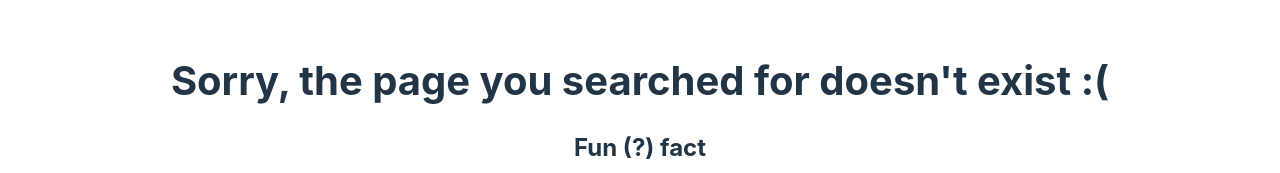
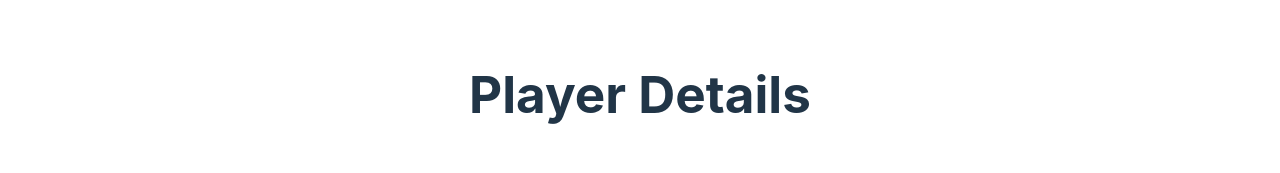
Before and after one commit to marcimerca/Football-Team-Building, a Vue app: page /players/1 in a window 1280 px wide. Shown: the top 173 px of the page. Built offline with nearby package versions, Linux system fonts and the light colour scheme.

Commit message:
route for player-details

```diff
--- a/src/router/index.js
+++ b/src/router/index.js
@@ -3,6 +3,8 @@ import Home from "../views/Home.vue";
 import Teams from "../views/Teams.vue";
 import TeamDetails from "../views/TeamDetails.vue";
 import Players from "../views/Players.vue";
+import PlayerDetails from "../views/PlayerDetails.vue";
+
 import NotFound from "../views/NotFound.vue";
 
 const router = createRouter({
@@ -33,6 +35,11 @@ const router = createRouter({
       component: Players,
     },
     {
+      path: "/players/:playerId",
+      name: "player-details",
+      component: PlayerDetails,
+    },
+    {
       path: "/:pathMatch(.*)*",
       name: "not-found",
       component: NotFound,
--- /dev/null
+++ b/src/views/PlayerDetails.vue
@@ -0,0 +1,13 @@
+<script setup>
+</script>
+
+
+<template>
+    <div>
+        <h1>
+            Player Details
+        </h1>
+    </div>
+</template>
+
+<style scoped></style>
```
